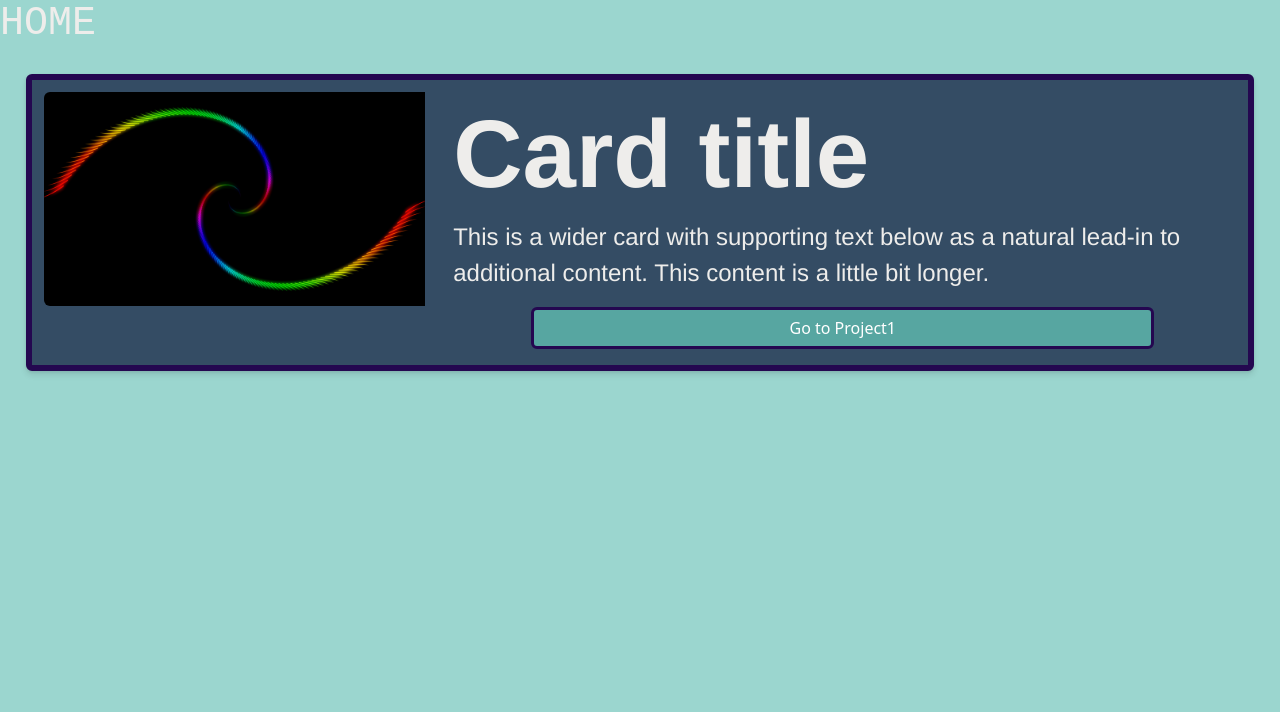
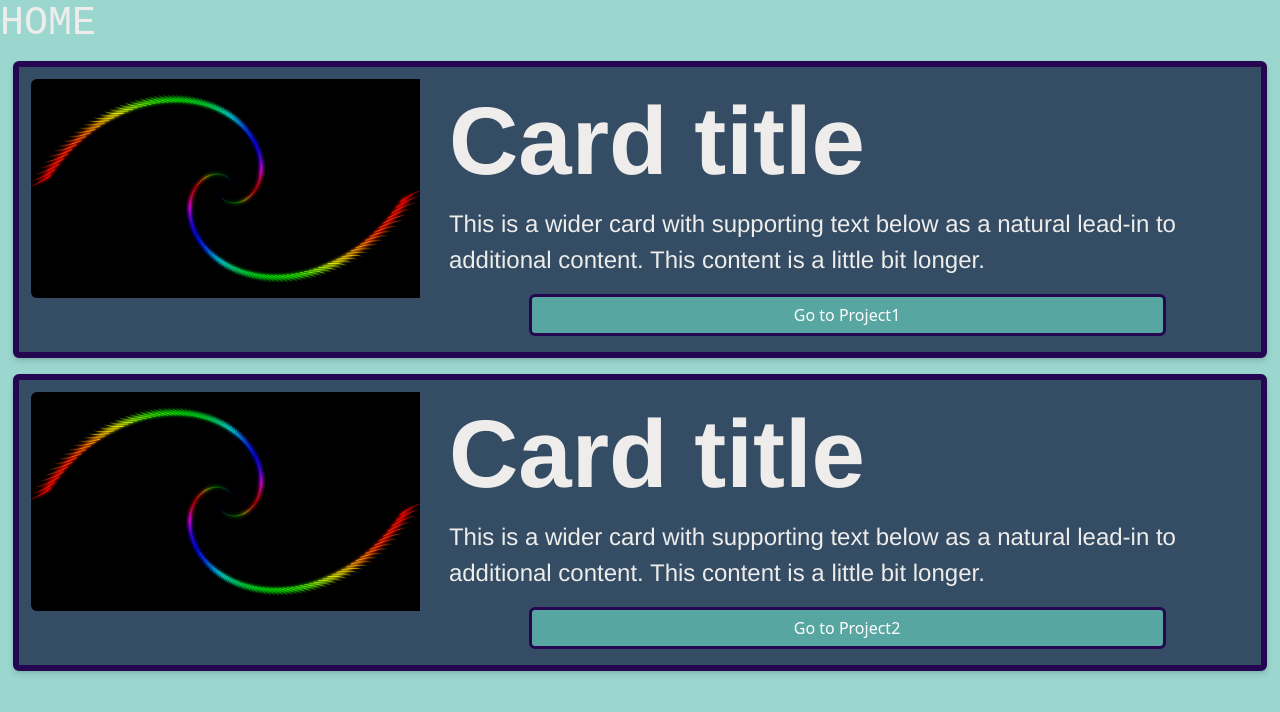
Before and after one commit to JOSEPH-ANDEL/Portfolio_Site, a React (Vite) app: page / in a window 1280 px wide. Shown: the top 712 px of the page. Built offline with nearby package versions, Linux system fonts and the light colour scheme.

Commit message:
Testing Multiple Cards
Testing out multiple cards for website

```diff
--- a/src/App.tsx
+++ b/src/App.tsx
@@ -1,6 +1,7 @@
 import { BrowserRouter as Router, Routes, Route/*, Link*/ } from 'react-router-dom';
 import HomePage from './Home';
 import Project1 from './ProjectPages/Project1';
+import Project2 from './ProjectPages/Project2'
 import './App.css'
 
 
@@ -12,6 +13,8 @@ function App() {
         <Routes>
           <Route path="/" element={<HomePage />} />
           <Route path="/Project1" element={<Project1 />} />
+          <Route path="/Project2" element={<Project2 />} />
+
         </Routes>
       </div>
     </Router>
--- a/src/Components/HomeCards.tsx
+++ b/src/Components/HomeCards.tsx
@@ -7,9 +7,9 @@ interface Props {
 function HomeCards({ project }: Props) {
     const cardStyle = {
         boxShadow: "0 4px 6px rgba(0, 0, 0, 0.1), 0 1px 3px rgba(0, 0, 0, 0.08)",
-        width: "96%",
+        width: "98%",
         height: "25%",
-        margin: "2%",
+        margin: "1%",
         backgroundColor: "#344C64",
         borderWidth: ".4em",
         borderColor: "#240750"
--- a/src/Home.tsx
+++ b/src/Home.tsx
@@ -3,8 +3,9 @@ function Home() {
 
     return (
         <>
-        <h1 style={{ fontFamily: "Courier New" }}>HOME</h1>
-        <HomeCards project= "Project1"/>
+            <h1 style={{ fontFamily: "Courier New" }}>HOME</h1>
+            <HomeCards project="Project1" />
+            <HomeCards project="Project2" />
         </>
 
     );
--- /dev/null
+++ b/src/ProjectPages/Project2.tsx
@@ -0,0 +1,8 @@
+function Project1() {
+
+    return (
+        <h1 style={{ fontFamily: "Courier New" }}>project1</h1>
+    );
+}
+
+export default Project1;
```
Also changed, not shown: public/Project2.gif (added), 4 other files (tests, documents, lock files or other folders).
